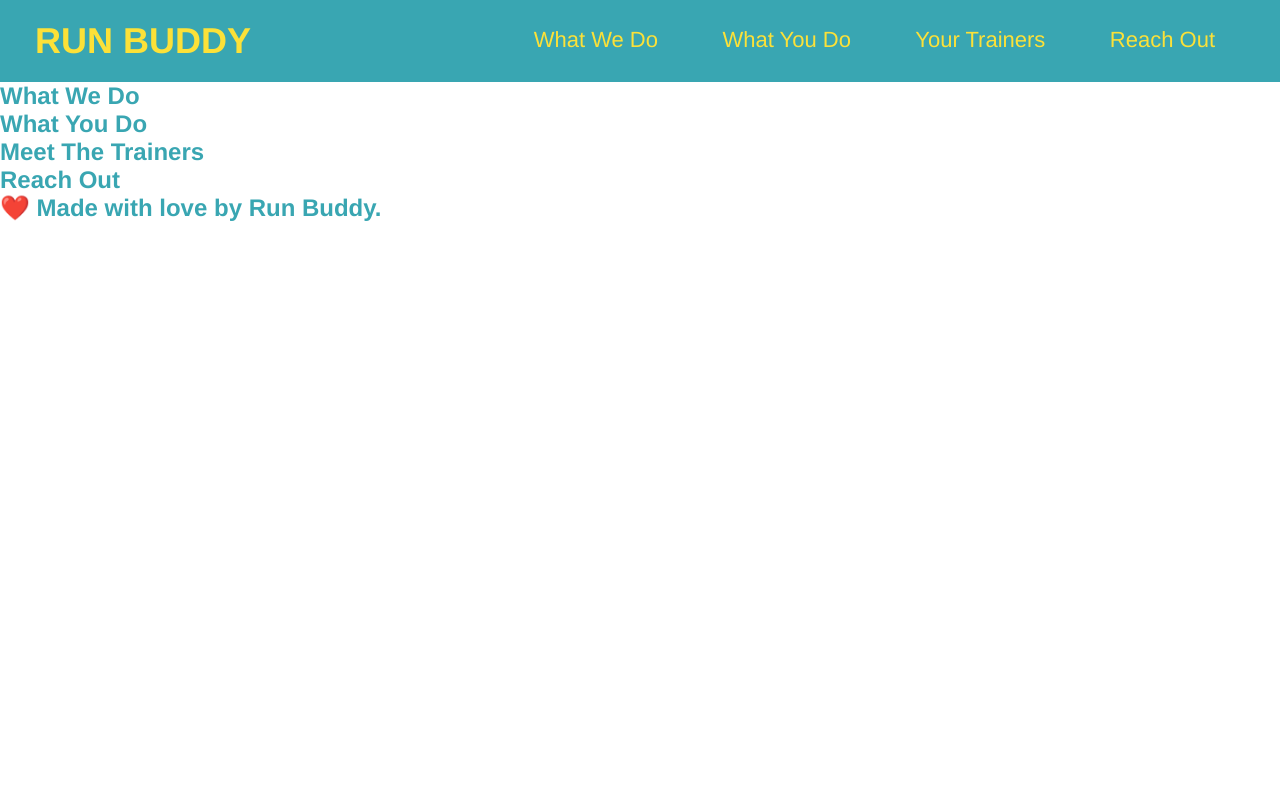
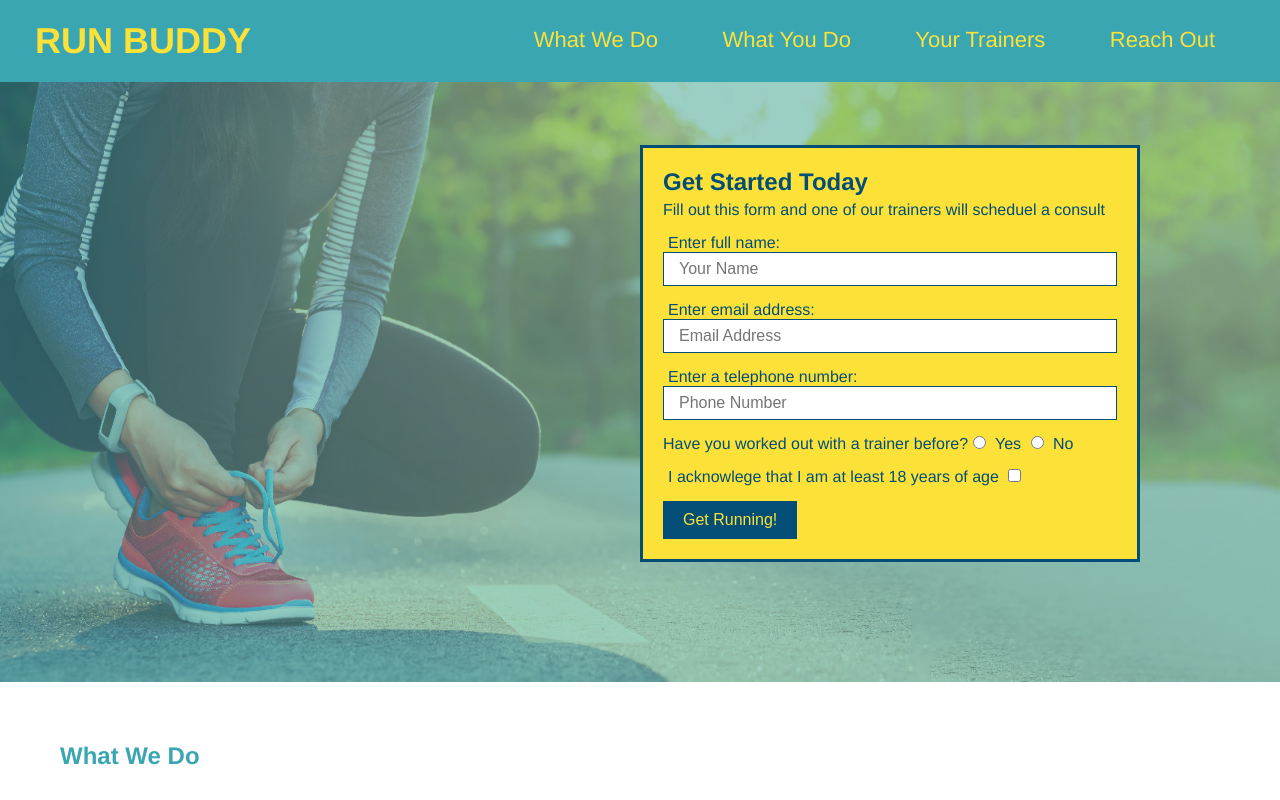
Before and after one commit to cangalet/run-buddy, a plain HTML site: page index.html in a window 1280 px wide. Shown: the top 800 px of the page. Drawn offline with Linux system fonts and the light colour scheme.

Commit message:
added webform

```diff
--- a/assets/css/style.css
+++ b/assets/css/style.css
@@ -1,12 +1,15 @@
 * {
     margin: 0;
     padding: 0;
+    box-sizing: border-box;
 }
+
 /* applies styles to <header> */
 header {
     padding: 20px 35px;
     background-color: #39a6b2;
 }
+
 header h1 {
     font-weight: bold;
     font-size: 36px;
@@ -14,24 +17,110 @@ header h1 {
     margin: 0;
     display: inline;
 }
+
 header a {
     text-decoration: none;
     color: #fce138;
 }
+
 header nav {
     float: right;
     margin: 7px 0;
 }
+
 header nav ul li {
     display: inline;
 }
+
 header nav ul li a {
     margin: 0 30px;
     font-weight: lighter;
     font-size: 22px;
 }
+
 body {
     /* more on this crazy alphanumerical value in a minute! */
     color: #39a6b2;
     font-family: Helvetica, Arial, sans-serif;
 }
+
+footer {
+    background: #fce138;
+    width: 100%;
+    padding: 40px 35px;
+}
+
+footer h2 {
+    display: inline;
+    color: #024e76;
+    font-size: 30px;
+    margin: 0;
+}
+
+footer div {
+    float: right;
+    line-height: 1.5;
+    text-align: right;
+}
+
+footer a {
+    color: #024e76;
+}
+
+section {
+    padding: 60px;
+}
+
+/* Hero Style Start */
+.hero {
+    background-image: url("../images/hero-bg.jpg");
+    height: 600px;
+    background-size: cover;
+    background-position: center;
+    position: relative;
+}
+/* Hero Style End */
+
+/* Hero Form Start */
+.hero-form {
+    background-color: #fce138;
+    padding: 20px;
+    width: 500px;
+    color: #024e76;
+    border: solid 3px #024e76;
+    position: absolute;
+    bottom: 120px;
+    right: 140px;
+}
+
+.hero-form h3{
+    font-size: 24px;
+    margin: 0;
+}
+
+.hero-form p {
+    margin: 5px 0 15px 0;
+}
+
+.form-input {
+    border: 1px solid #024e76;
+    display: block;
+    padding: 7px 15px;
+    font-size: 16px;
+    color: #024e76;
+    width: 100%;
+    margin-bottom: 15px;
+}
+
+.hero-form label {
+    margin: 0 5px;
+}
+
+.hero-form button {
+    color: #fce138;
+    background-color: #024e76;
+    border: none;
+    padding: 10px 20px;
+    font-size: 16px;
+}
+/* Hero Form Start */
--- a/index.html
+++ b/index.html
@@ -6,61 +6,96 @@
     <title>Run Buddy</title>
   </head>
   <body>
-      <!--naviation-->
+      <!-- naviation -->
       <header>
-          <h1>RUN BUDDY</h1>
+          <h1
+            <a href="/">RUN BUDDY</a>
+          </h1>
           <nav>
-                <!--Unordered list element-->
+                <!-- Unordered list element -->
                 <ul>
-                    <!--List item element-->
+                    <!-- List item element -->
                     <li>
-                        <!--Anchor element-->
+                        <!-- Anchor element -->
                         <a href="#what-we-do">What We Do</a>
                     </li>
                     <li>
-                        <!--Anchor element-->
+                        <!-- Anchor element -->
                         <a href="#what-you-do">What You Do</a>
                     </li>
                     <li>
-                        <!--Anchor element-->
+                        <!-- Anchor element -->
                         <a href="#your-trainers">Your Trainers</a>
                     </li>
                     <li>
-                        <!--Anchor element-->
+                        <!-- Anchor element -->
                         <a href="#reach-out">Reach Out</a>
                     </li>
                 </ul>
           </nav>
       </header>
 
-      <!--hero/jumbotron-->
-      <section>
+      <!-- hero/jumbotron -->
+      <section class="hero">
+        <div class="hero-form">
+            <h3>Get Started Today</h3>
+            <p>Fill out this form and one of our trainers will scheduel a consult</p>
+        <!-- Add form element -->
+        <form>
+            <label for="name">Enter full name:</label>
+            <input type="text" placeholder="Your Name" name="name" id="name" class="form-input" />
+            <label for="email">Enter email address:</label>
+            <input type="email" placeholder="Email Address" name="email" id="email" class="form-input" />
+            <label for="phone">Enter a telephone number:</label>
+            <input type="tel" placeholder="Phone Number" name="phone" id="phone" class="form-input" />
+            <p>
+                Have you worked out with a trainer before?
+                <input type="radio" name="trainer-confirm" id="trainer-yes" />
+                <label for="trainer-yes">Yes</label>
+                <input type="radio" name="trainer-confirm" id="trainer-no" />
+                <label for="trainer-no">No</label>
+            </p>
+            <p>
+                <label for="checkbox">
+                    I acknowlege that I am at least 18 years of age
+                </label>
+                <input type="checkbox" name="age-confirm" id="age-confirm" />
+            </p>
+            <button type="submit">
+                Get Running!
+            </button>
+        </form>
+        </div>
+      </section>
+      <!-- end hero -->
 
-      </section>
-
-      <!--"what we do" section-->
+      <!-- "what we do" section -->
       <section>
           <h2>What We Do</h2>
       </section>
 
-      <!--"what you do" section-->
+      <!-- "what you do" section -->
       <section>
         <h2>What You Do</h2>
     </section>
 
-    <!--"meet the trainers" section-->
+    <!--  "meet the trainers" section -->
     <section>
         <h2>Meet The Trainers</h2>
     </section>
 
-    <!--"reach out" section-->
+    <!-- "reach out" section -->
     <section>
         <h2>Reach Out</h2>
     </section>
 
-    <!--"footer" section-->
+    <!-- "footer" section -->
     <footer>
         <h2>❤️ Made with love by Run Buddy.</h2>
+        <div>
+            <a href="#">Read Our Privacy Policy</a><br />
+            &copy; 2019 Run Buddy, Inc.
+        </div>
     </footer>
   </body>
 </html>
```
Also changed, not shown: assets/images/hero-bg.jpg (added).
